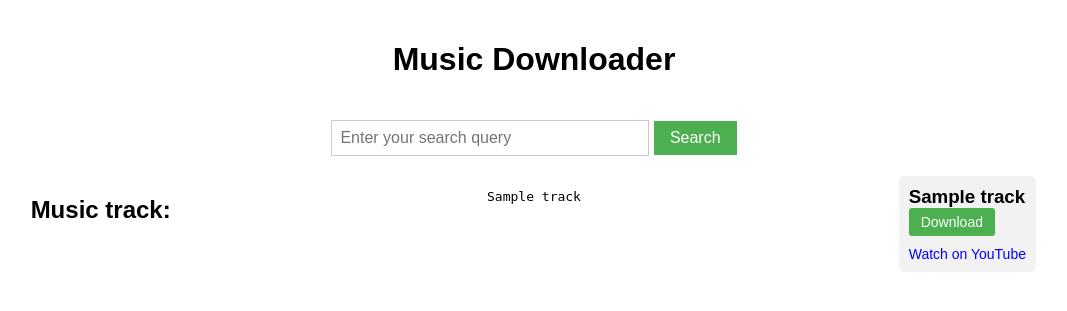
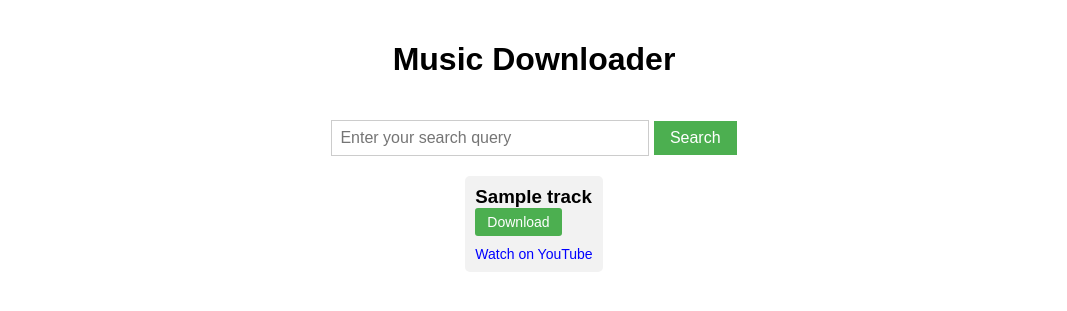
Before and after one commit to PeterPark07/MusicWebapp, a Flask app: template templates/index.html in a window 1280 px wide. Shown: the top 311 px of the page, without its empty margins (106-1173 px from the left). Run offline with Flask 3, Linux system fonts and the light colour scheme; the template is opened without the code that fills it: most values are stand-ins (such as "Sample title", 1, 10 or a date in 2020).

Commit message:
Update index.html

```diff
--- a/templates/index.html
+++ b/templates/index.html
@@ -17,9 +17,6 @@
 <div class="music-results">
         {% if music_result %}
             {% for track in music_result %}
-                <h2>Music track:</h2>
-                <pre>{{ track }}</pre>
-
                 <div class="track">
                     <h3>{{ track }}</h3>
                     <a class="download-btn" href="{{ url_for('download', url=track) }}">Download</a>
```
